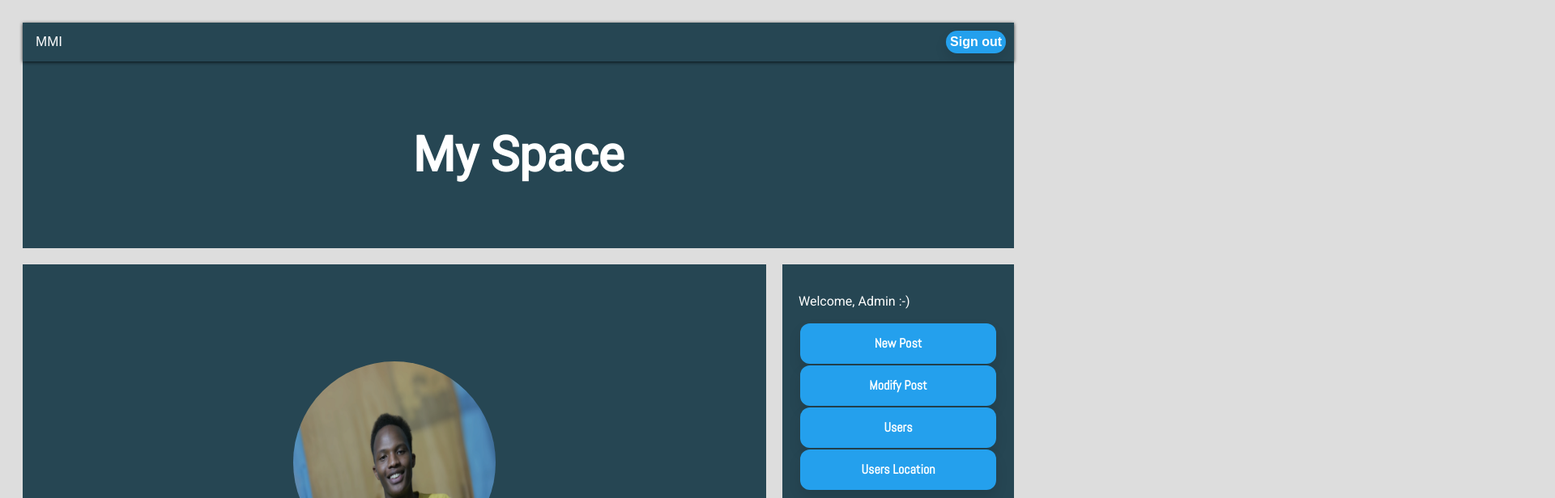
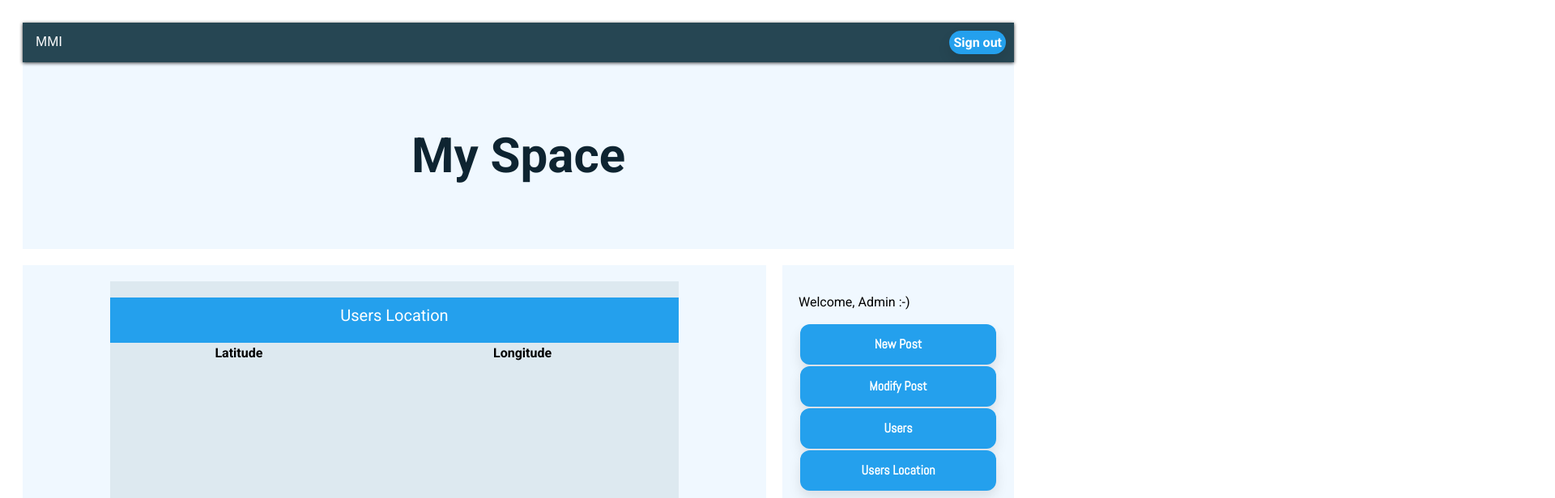
Before and after one commit to itisWasp/my-portfolio, a plain HTML site: page Pages/Dashboard_Admin/admin.html in a window 1280 px wide. Both pictures are taken after a click on the element "Users Location". Shown: the top 616 px of the page at 81% size, 1920 px wide, since content can reach past the window. Drawn offline with Linux system fonts and the light colour scheme; files whose address does not match are found by name; a web font is replaced by a local one.

Commit message:
Changed the look of the blog

```diff
--- a/Pages/Blog-Page/blog.css
+++ b/Pages/Blog-Page/blog.css
@@ -69,7 +69,7 @@ body{
   body {
     font-family: 'Roboto';
     padding: 20px;
-    background: #DDDDDD;
+    background: #ffffff;
   }
 
   /* Header/Blog Title */
@@ -77,7 +77,7 @@ body{
     padding: 30px;
     font-size: 40px;
     text-align: center;
-    background: #264653;
+    background: #f0f8ff;
   }
 
   /* Create two unequal columns that floats next to each other */
@@ -96,17 +96,17 @@ body{
 
   /* Fake image */
   .fakeimg {
-    background-color: #aaa;
+    background-color: #dde9f0;
     width: 100%;
     padding: 20px;
   }
 
   /* Add a card effect for articles */
   .card {
-     background-color: #264653;
+     background-color: #f0f8ff;
      padding: 20px;
      margin-top: 20px;
-     color: #ffffff;
+     color: #0E2431;
   }
 
   /* Clear floats after the columns */
@@ -139,7 +139,7 @@ body{
 .form input {
   outline: 0;
   background: #ddd;
-  width: 140%;
+  width: 100%;
   border: 0;
   border-radius: 50px;
   margin: 0 -40px 20px;
@@ -157,7 +157,7 @@ body{
   font-family: 'Abel';
   outline: 0;
   background: #24A0ED;
-  width: 100%;
+  width: 70%;
   border: 0;
   border-radius: 50px;
   padding: 10px;
--- a/Pages/Dashboard_Admin/admin.html
+++ b/Pages/Dashboard_Admin/admin.html
@@ -30,6 +30,7 @@
     <script src="../components/footer.js"></script>
     <script src="../components/NewPost.js"></script>
     <script src="../components/modifyPost.js"></script>
+    <script src="../components/getGeoLocation.js"></script>
     <script src="Logout.js"></script>
 
 
@@ -43,15 +44,15 @@
 
     </head>
 
-<body>
+<body style="background-color: #FFFFFF">
   <the-beginning></the-beginning>
 
       <div class="row">
         <div class="leftcolumn">
-          <div class="card"  id="dashboard">
+          <div class="card"  id="dashboard" style="background-color: #f0f8ff;">
             <div class="circular--landscape"> <img src="../Assets/Images/my-pic.jpeg" /> </div>
         <div class="circular--portrait"> <img src="Assets/Images/my-pic.jpeg"/> </div>
-        <div class="about-me">
+        <div class="about-me" style="color: black">
             <p class="name">Mugisha Muhigirwa Israel</p>
             <p class="career">Data Scientist | Data Analyst | Software Developer</p>
             <p class="quote">“I want to help businesses make right decisions, data-driven decision.”</p>
@@ -61,13 +62,13 @@
         </div>
         <div class="rightcolumn">
 
-          <div class="card">
-              <p>Welcome, Admin :-)</p>
+          <div class="card" style="background-color: #f0f8ff;">
+              <p style="color: black">Welcome, Admin :-)</p>
             <table>
                 <tr><td onclick="newPost()">New Post</td></tr>
                 <tr><td onclick="modifyPost()">Modify Post</td></tr>
-                <tr><td>Users</td></tr>
-                <tr><td>Users Location</td></tr>
+                <tr><td >Users</td></tr>
+                <tr><td onclick="getGeoLocation()">Users Location</td></tr>
                 </table>
           </div>
         </div>
--- a/Pages/components/NewPost.js
+++ b/Pages/components/NewPost.js
@@ -38,7 +38,7 @@
           .articlebox{
               width: 80%;
               height: 70vh;
-              background-color: #ddd;
+              background-color: #dde9f0;
               margin: auto;
           }
           .newArticle{
@@ -326,7 +326,7 @@ font-family: 'Abel';
                 fullArticleInfo: postBody,
                 imgUrlInfo: postImageLink,
                 type:`posts`,
-                likes:0,
+                likes:0
             }
 
             localStorage.setItem(key, JSON.stringify(blogPosts));
--- a/Pages/components/ViewFullPost.js
+++ b/Pages/components/ViewFullPost.js
@@ -14,6 +14,7 @@ let ViewPost = () =>{
             let body = arr.fullArticleInfo;
             let image = arr.imgUrlInfo;
             let type = arr.type;
+            let newLike = arr.likes;
 
             if(type == `posts`){
                 //
@@ -161,7 +162,7 @@ let ViewPost = () =>{
                     .form input {
                         outline: 0;
                         background: #ddd;
-                        width: 140%;
+                        width: 40%;
                         border: 0;
                         border-radius: 50px;
                         margin: 0 -40px 20px;
@@ -206,6 +207,9 @@ let ViewPost = () =>{
                 border-radius: 12px;
 
                     }
+                    .fab{
+                        height:100%;
+                    }
 
                         /* Responsive layout - when the screen is less than 800px wide, make the two columns stack on top of each other instead of next to each other */
                         @media screen and (max-width: 800px) {
@@ -233,6 +237,9 @@ let ViewPost = () =>{
                         <link rel="preconnect" href="https://fonts.googleapis.com">
                         <link rel="preconnect" href="https://fonts.gstatic.com" crossorigin>
                         <link href="https://fonts.googleapis.com/css2?family=Abel&display=swap" rel="stylesheet">
+
+                        <!-- Fontawesome CDN Link -->
+    <link rel="stylesheet" href="https://cdnjs.cloudflare.com/ajax/libs/font-awesome/5.15.2/css/all.min.css"/>
                         <script src="../components/header.js"></script>
                         <script src="../components/footer.js"></script>
                         </head>
@@ -241,7 +248,7 @@ let ViewPost = () =>{
                         <h2>${title}</h2>
                         <h5>Title description, Dec 7, 2017</h5>
                         <div class="fakeimg" style="height:200px;"> <img src="${image}" alt="featured image" class="img5"> </div>
-                        <a href="./story.html" style="text-decoration: none; color: #24A0ED;">Read Full Story</a>
+                        <i class="fab fa-gratipay"style="font-size:48px; cursor: pointer;" id='${key}' onclick="like('${key}')"></i> ${newLike}
                         <p>${body}</p>
                         </div>
 
@@ -252,3 +259,36 @@ let ViewPost = () =>{
     }
 
 }
+
+let like = (postId) => {
+    let test = document.getElementById(postId);
+    // test.addEventListener('click', (e) => {
+    //     if(e.detail === 1){
+            // console.log('Single Click');
+            // console.log(postId);
+            let item = JSON.parse(localStorage.getItem(postId));
+            // console.log(item);
+            let likeAdd = item.likes + 1;
+            console.log(likeAdd);
+
+            let arr = JSON.parse(localStorage.getItem('currentPost'));
+            let title = arr.titleInfo;
+            let body = arr.fullArticleInfo;
+            let image = arr.imgUrlInfo;
+            let type = arr.type;
+
+            let blogPosts = {
+                titleInfo: title,
+                fullArticleInfo: body,
+                imgUrlInfo: image,
+                type:`${type}`,
+                likes: likeAdd
+            }
+            localStorage.setItem(postId, JSON.stringify(blogPosts));
+    //     }
+    //     else{
+    //         console.log('Double Click');
+    //     }
+    // });
+
+}
--- a/Pages/components/footer.js
+++ b/Pages/components/footer.js
@@ -62,7 +62,7 @@ class Footer extends HTMLElement{
         body {
           font-family: 'Roboto';
           padding: 20px;
-          background: #DDDDDD;
+          background: #FFFFFF;
         }
 
         /* Header/Blog Title */
@@ -89,17 +89,17 @@ class Footer extends HTMLElement{
 
         /* Fake image */
         .fakeimg {
-          background-color: #aaa;
+          background-color: #dde9f0;
           width: 100%;
           padding: 20px;
         }
 
         /* Add a card effect for articles */
         .card {
-           background-color: #264653;
+           background-color: #f0f8ff;
            padding: 20px;
            margin-top: 20px;
-           color: #ffffff;
+           color: black;
         }
 
         /* Clear floats after the columns */
@@ -132,7 +132,7 @@ class Footer extends HTMLElement{
       .form input {
         outline: 0;
         background: #ddd;
-        width: 140%;
+        width: 100%;
         border: 0;
         border-radius: 50px;
         margin: 0 -40px 20px;
@@ -150,7 +150,7 @@ class Footer extends HTMLElement{
         font-family: 'Abel';
         outline: 0;
         background: #24A0ED;
-        width: 100%;
+        width: 70%;
         border: 0;
         border-radius: 50px;
         padding: 10px;
--- /dev/null
+++ b/Pages/components/getGeoLocation.js
@@ -0,0 +1,153 @@
+let getGeoLocation = ()=> {
+    console.log("getGeoLocation here...")
+
+    view = document.getElementById('dashboard');
+
+    locationView = `<html lang="en">
+    <head>
+        <meta charset="UTF-8">
+        <meta http-equiv="X-UA-Compatible" content="IE=edge">
+        <meta name="viewport" content="width=device-width, initial-scale=1.0">
+        <title>new article</title>
+
+      <style>
+          @import url('https://fonts.googleapis.com/css2?family=Roboto:wght@700&display=swap');
+          *{
+             font-family: 'Roboto', sans-serif;
+
+           }
+          .trafficsource{
+              width: 80%;
+              height: 70vh;
+              background-color: #dde9f0;
+              margin: auto;
+
+              overflow-y: scroll;
+              transition: 2s;
+          }
+          .usersLocation{
+              width: 100%;
+              background-color: #24A0ED;
+              height: 10%;
+              position: sticky;
+              top:0px
+          }
+          th{
+            position: sticky;
+            top:8px;
+            transition:2s;
+          }
+          .usersLocation p{
+              text-align: center;
+              font-size: 20px;
+              padding-top: 10px;
+              color: white;
+          }
+          .cen{
+              margin-left: 30%;
+              width: 50%;
+              margin-bottom: 5px;
+          }
+          .btn1{
+              width: 51%;
+              margin-left: 30%;
+          }
+          .long, .lat{
+              background-color:white;
+              border-radius:1px;
+              width:25%;
+              color:black;
+          }
+          .long:hover{
+            background-color:#dde9f0;
+          }
+           .lat:hover{
+              background-color:#dde9f0;
+          }
+      </style>
+
+
+
+
+    </head>
+    <body>
+
+
+        <div class="trafficsource">
+            <div class="usersLocation">
+                <p>Users Location</p>
+            </div>
+            <!--end of title-->
+
+            <table class="table1">
+                <tr>
+                  <th> Latitude</th>
+                  <th> Longitude</th>
+                </tr>
+
+
+
+                <tbody id="mytable">
+
+                </tbody>
+
+            </table>
+
+
+        </div>
+
+
+    </body>
+    </html>
+
+    `;
+
+    view.innerHTML = locationView;
+
+    for(let i =0; i<localStorage.length; i++){
+        let key = localStorage.key(i);
+
+        // console.log(key);
+        if(key === 'email' || key === 'password' || key === 'currentPassword'){
+            continue;
+        }
+
+        else{
+            let arr = JSON.parse(localStorage.getItem(key))
+                    let long = arr.long;
+                    let lat   = arr.lat;
+                    let type = arr.type;
+                    console.log(arr)
+
+
+
+              if(type == `locator`) {
+                 //console.log(long)
+
+
+
+
+
+                let arr = [
+                {longitude:`${long}`, latitude:`${lat}`},
+
+            ];
+
+            let mytable = document.getElementById("mytable");
+            for(let i of arr) {
+                    mytable.innerHTML += `
+                    <tr class="fetched">
+                    <td class="long">${i.longitude}</td>
+                    <td class="lat">${i.latitude}</td>
+                    </tr>
+
+                    `
+                }
+
+            }
+
+        }
+    }
+
+
+}
--- a/Pages/components/header.js
+++ b/Pages/components/header.js
@@ -77,7 +77,7 @@ class Header extends HTMLElement {
           body {
             font-family: 'Roboto';
             padding: 20px;
-            background: #DDDDDD;
+            background: #ffffff;
           }
 
           /* Header/Blog Title */
@@ -85,7 +85,7 @@ class Header extends HTMLElement {
             padding: 30px;
             font-size: 40px;
             text-align: center;
-            background: #264653;
+            background: #f0f8ff;
           }
 
           /* Create two unequal columns that floats next to each other */
@@ -111,10 +111,10 @@ class Header extends HTMLElement {
 
           /* Add a card effect for articles */
           .card {
-             background-color: #264653;
+             background-color: #f0f8ff;
              padding: 20px;
              margin-top: 20px;
-             color: #ffffff;
+             color: #0E2431;
           }
 
           /* Clear floats after the columns */
@@ -147,7 +147,7 @@ class Header extends HTMLElement {
         .form input {
           outline: 0;
           background: #ddd;
-          width: 140%;
+          width: 100%;
           border: 0;
           border-radius: 50px;
           margin: 0 -40px 20px;
@@ -165,7 +165,7 @@ class Header extends HTMLElement {
           font-family: 'Abel';
           outline: 0;
           background: #24A0ED;
-          width: 100%;
+          width: 70%;
           border: 0;
           border-radius: 50px;
           padding: 10px;
@@ -194,6 +194,8 @@ class Header extends HTMLElement {
           }
 
 
+
+
         </style>
 
         <div class="topnav">
@@ -201,8 +203,8 @@ class Header extends HTMLElement {
         <button class="button button2" onClick = handleLogout() >Sign out</button><!--onclick="window.location.href='index.html';"-->
     </div>
 
-    <div class="header">
-        <h2 style="color:#ffffff;">My Space</h2>
+    <div class="header" style="background-color: #f0f8ff;">
+        <h2 style="color:#0E2431;">My Space</h2>
       </div>
         `;
     }
--- a/Pages/components/modifyPost.js
+++ b/Pages/components/modifyPost.js
@@ -38,7 +38,7 @@ let modifyPost = () => {
           .articlebox{
               width: 100%;
               height: 80vh;
-              background-color: #ddd;
+              background-color: #dde9f0;
               margin: auto;
               overflow-y: scroll;
               overflow-x: hidden;
```
Also changed, not shown: Pages/Blog-Page/blog.html (+2 -2 lines), Pages/Geolocation/geo_api.js (+33 -7 lines), Pages/components/FetchPost.js (+10 -10 lines), index.html (+1 -1 lines).
